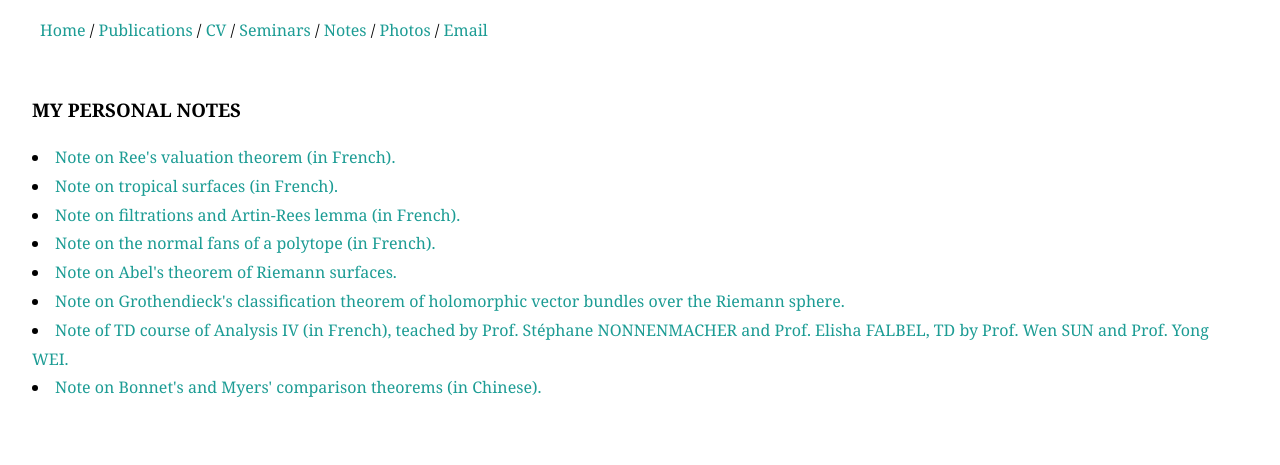
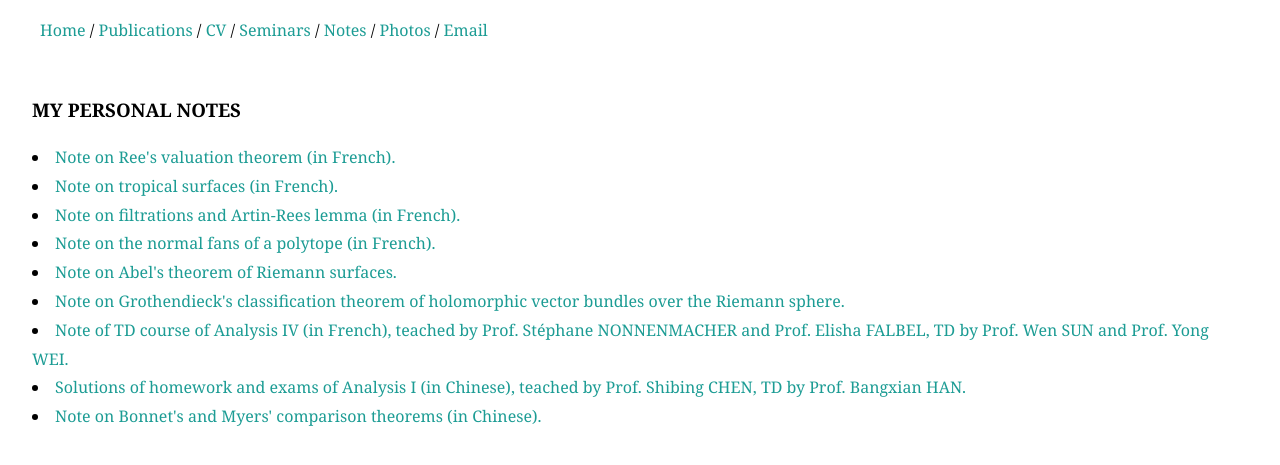
Before and after one commit to XiaoweiYEXavier/XiaoweiYEXavier.github.io, a Jekyll site: the page built from Notes/index.html, in a window 1280 px wide. Shown: the top 465 px of the page. Built offline with Jekyll 4.4.1, drawn with Linux system fonts in a browser that asks for light colours; some web fonts are replaced.

Commit message:
Update index.html

```diff
--- a/Notes/index.html
+++ b/Notes/index.html
@@ -13,6 +13,7 @@ title: YE Xiaowei
            <li><a href="/Notes/Seminar_Notes_Abel.pdf" target="blank">Note on Abel's theorem of Riemann surfaces. </a></li>
 	   <li><a href="/Notes/Seminar_Notes_Grothendieck.pdf" target="blank">Note on Grothendieck's classification theorem of holomorphic vector bundles over the Riemann sphere. </a></li>
 	   <li><a href="/Notes/分析IV习题.pdf" target="blank">Note of TD course of Analysis IV (in French), teached by Prof. Stéphane NONNENMACHER and Prof. Elisha FALBEL, TD by Prof. Wen SUN and Prof. Yong WEI. </a></li>
+	   <li><a href="/Notes/分析IV习题.pdf" target="blank">Solutions of homework and exams of Analysis I (in Chinese), teached by Prof. Shibing CHEN, TD by Prof. Bangxian HAN. </a></li>
 	   <li><a href="/Notes/graduate.pdf" target="blank">Note on Bonnet's and Myers' comparison theorems (in Chinese). </a></li>
 	</u1>
 	</section>
```
